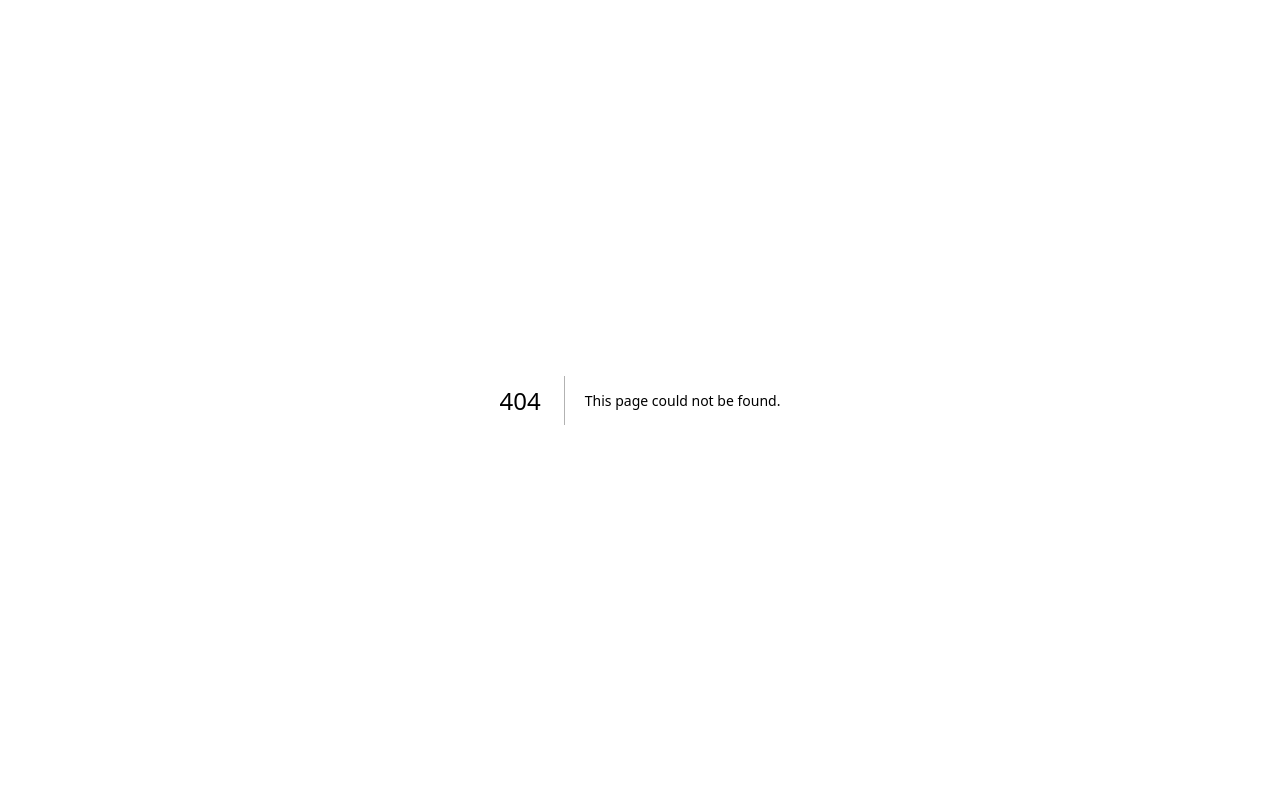
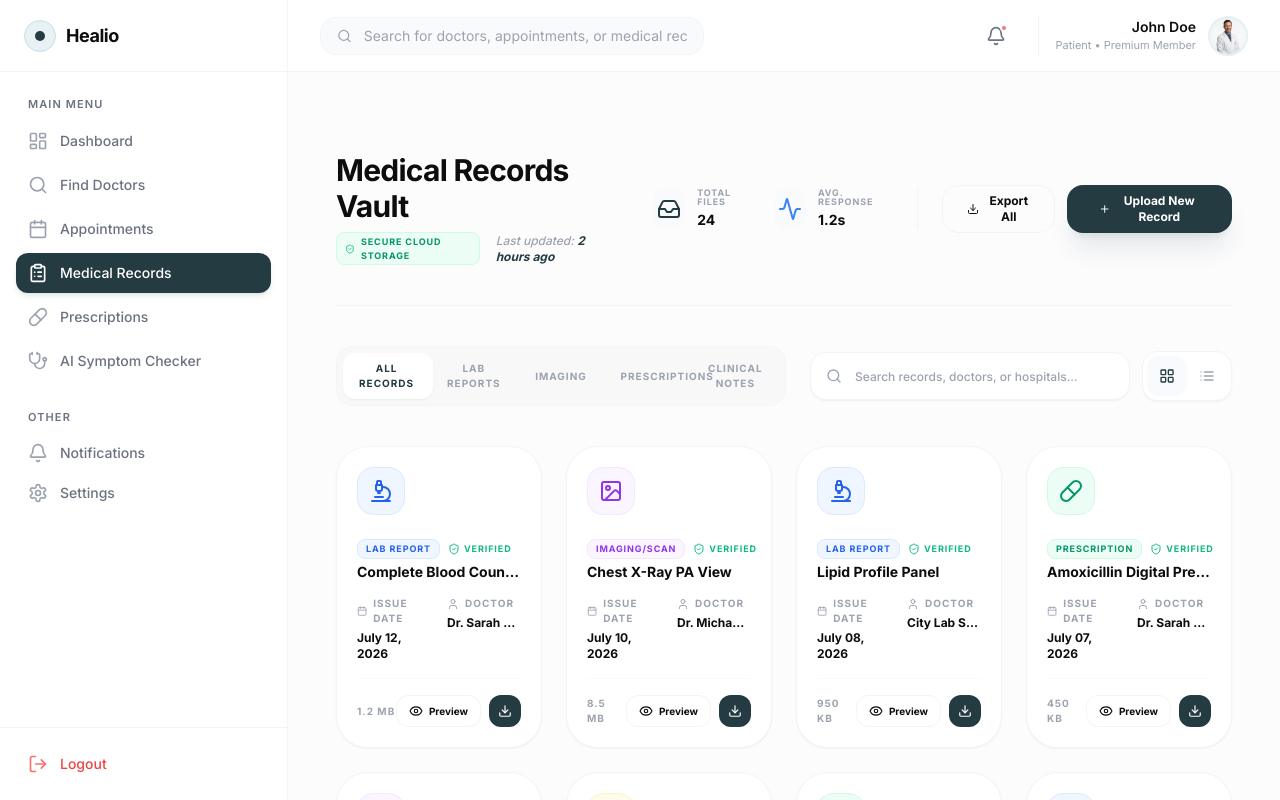
Before and after one commit to sano0007/healio, a Next.js app in the folder apps/web/: page /records in a window 1280 px wide. Before the commit this address had no page. Built offline with nearby package versions, Linux system fonts and the light colour scheme.

Commit message:
feat: add records route

```diff
--- /dev/null
+++ b/apps/web/src/app/(app)/records/page.tsx
@@ -0,0 +1,119 @@
+"use client";
+
+import { useState, useEffect } from "react";
+import { RecordsHeader } from "@/components/records/records-header";
+import { RecordsFilter } from "@/components/records/records-filter";
+import { RecordCard, RecordType } from "@/components/records/record-card";
+import { UploadModal } from "@/components/records/upload-modal";
+import { Skeleton } from "@/components/ui/skeleton";
+import { motion, AnimatePresence } from "framer-motion";
+import { LayoutGrid } from "lucide-react";
+
+const mockRecords = [
+  { id: "1", title: "Complete Blood Count (CBC)", type: "lab" as RecordType, date: "July 12, 2026", doctor: "Dr. Sarah Johnson", status: "verified" as const, size: "1.2 MB" },
+  { id: "2", title: "Chest X-Ray PA View", type: "imaging" as RecordType, date: "July 10, 2026", doctor: "Dr. Michael Chen", status: "verified" as const, size: "8.5 MB" },
+  { id: "3", title: "Lipid Profile Panel", type: "lab" as RecordType, date: "July 08, 2026", doctor: "City Lab Specialists", status: "verified" as const, size: "950 KB" },
+  { id: "4", title: "Amoxicillin Digital Prescription", type: "prescription" as RecordType, date: "July 07, 2026", doctor: "Dr. Sarah Johnson", status: "verified" as const, size: "450 KB" },
+  { id: "5", title: "Echocardiogram (ECG) Report", type: "imaging" as RecordType, date: "June 28, 2026", doctor: "Dr. Michael Chen", status: "verified" as const, size: "12.4 MB" },
+  { id: "6", title: "Post-Consultation Summary", type: "note" as RecordType, date: "June 25, 2026", doctor: "Dr. Emily Davis", status: "pending" as const, size: "320 KB" },
+  { id: "7", title: "Metformin Dosage Schedule", type: "prescription" as RecordType, date: "June 20, 2026", doctor: "Dr. Sarah Johnson", status: "verified" as const, size: "280 KB" },
+  { id: "8", title: "Urine Routine Analysis", type: "lab" as RecordType, date: "June 15, 2026", doctor: "City Lab Specialists", status: "verified" as const, size: "1.1 MB" },
+];
+
+export default function MedicalRecordsPage() {
+  const [isLoading, setIsLoading] = useState(true);
+  const [isUploadModalOpen, setIsUploadModalOpen] = useState(false);
+  const [activeCategory, setActiveCategory] = useState("all");
+  const [searchQuery, setSearchQuery] = useState("");
+
+  useEffect(() => {
+    const timer = setTimeout(() => setIsLoading(false), 800);
+    return () => clearTimeout(timer);
+  }, []);
+
+  const filteredRecords = mockRecords.filter(record => {
+    const matchesCategory = activeCategory === "all" || record.type === activeCategory;
+    const matchesSearch = record.title.toLowerCase().includes(searchQuery.toLowerCase()) ||
+                         record.doctor.toLowerCase().includes(searchQuery.toLowerCase());
+    return matchesCategory && matchesSearch;
+  });
+
+  return (
+    <div className="max-w-7xl mx-auto py-8 lg:py-12 px-4 space-y-10">
+      {/* 1. Header & Quick Actions */}
+      <RecordsHeader onUploadClick={() => setIsUploadModalOpen(true)} />
+
+      {/* 2. Interactive Filtering Bar */}
+      <RecordsFilter
+        activeCategory={activeCategory}
+        onCategoryChange={setActiveCategory}
+        searchQuery={searchQuery}
+        onSearchChange={setSearchQuery}
+      />
+
+      {/* 3. Record Grid or Empty State */}
+      <div className="grid grid-cols-1 sm:grid-cols-2 lg:grid-cols-3 xl:grid-cols-4 gap-6">
+        <AnimatePresence mode="popLayout">
+          {isLoading ? (
+            Array.from({ length: 8 }).map((_, i) => (
+              <div key={i} className="h-64 bg-gray-50 rounded-[2.5rem] p-6 space-y-4 animate-pulse">
+                <Skeleton className="w-12 h-12 rounded-2xl" />
+                <Skeleton className="h-4 w-3/4 rounded-lg" />
+                <div className="pt-4 border-t border-gray-100 flex items-center justify-between">
+                  <Skeleton className="h-3 w-1/4 rounded-lg" />
+                  <Skeleton className="h-8 w-1/3 rounded-xl" />
+                </div>
+              </div>
+            ))
+          ) : filteredRecords.length > 0 ? (
+            filteredRecords.map((record, i) => (
+              <motion.div
+                key={record.id}
+                layout
+                initial={{ opacity: 0, scale: 0.95, y: 20 }}
+                animate={{ opacity: 1, scale: 1, y: 0 }}
+                exit={{ opacity: 0, scale: 0.95, y: 20 }}
+                transition={{ duration: 0.4, delay: i * 0.05 }}
+              >
+                <RecordCard {...record} />
+              </motion.div>
+            ))
+          ) : (
+            <motion.div
+              initial={{ opacity: 0 }}
+              animate={{ opacity: 1 }}
+              className="col-span-full py-20 flex flex-col items-center justify-center text-center space-y-4"
+            >
+              <div className="w-20 h-20 rounded-full bg-gray-50 flex items-center justify-center text-gray-300">
+                <LayoutGrid className="w-10 h-10" />
+              </div>
+              <div>
+                <h3 className="text-lg font-bold text-brand-black">No records found</h3>
+                <p className="text-xs text-gray-400 font-medium">Try adjusting your filters or search terms.</p>
+              </div>
+            </motion.div>
+          )}
+        </AnimatePresence>
+      </div>
+
+      {/* 4. Help & Support Overlay */}
+      {!isLoading && (
+        <div className="pt-10 flex flex-col md:flex-row items-center justify-between border-t border-gray-50 gap-6">
+          <p className="text-sm text-gray-400 font-medium text-center md:text-left">
+            Can't find a record? Contact your <span className="text-brand-dark font-bold underline cursor-pointer hover:text-brand-light transition-colors">Healthcare Provider</span> or our support team.
+          </p>
+          <div className="flex items-center gap-2 group cursor-pointer">
+            <span className="text-[10px] font-bold text-gray-400 uppercase tracking-widest group-hover:text-brand-dark transition-all">Verified Clinical Vault</span>
+            <div className="w-2 h-2 bg-emerald-500 rounded-full shadow-lg shadow-emerald-500/20" />
+          </div>
+        </div>
+      )}
+
+      {/* 5. Upload Modal */}
+      <UploadModal
+        isOpen={isUploadModalOpen}
+        onClose={() => setIsUploadModalOpen(false)}
+      />
+    </div>
+  );
+}
```
